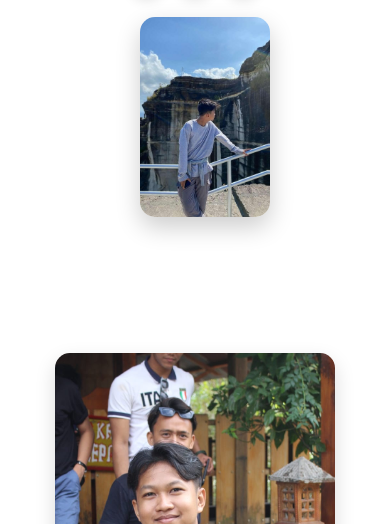
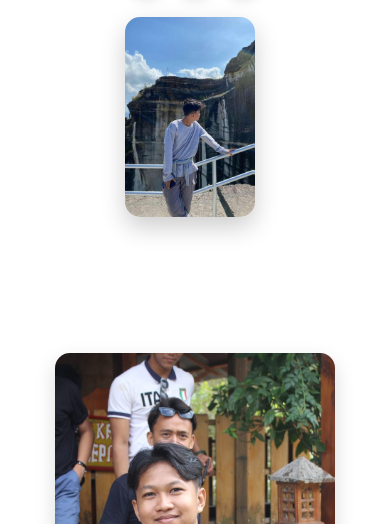
Before and after one commit to NaufalP024/Portfolio-Naufal-Putra-Maulana-Malik, a plain HTML site: page index.html in a window 390 px wide. Shown: the part 320-844 px from the top of the page. Drawn offline with nearby package versions, Linux system fonts and the light colour scheme.

Commit message:
Update index.html

```diff
--- a/index.html
+++ b/index.html
@@ -275,7 +275,7 @@
         width: 130px;
         height: 200px;
         margin-top: 20px;
-        margin-left: 125px;
+        margin-left: 110px;
       }
     }
 
```
